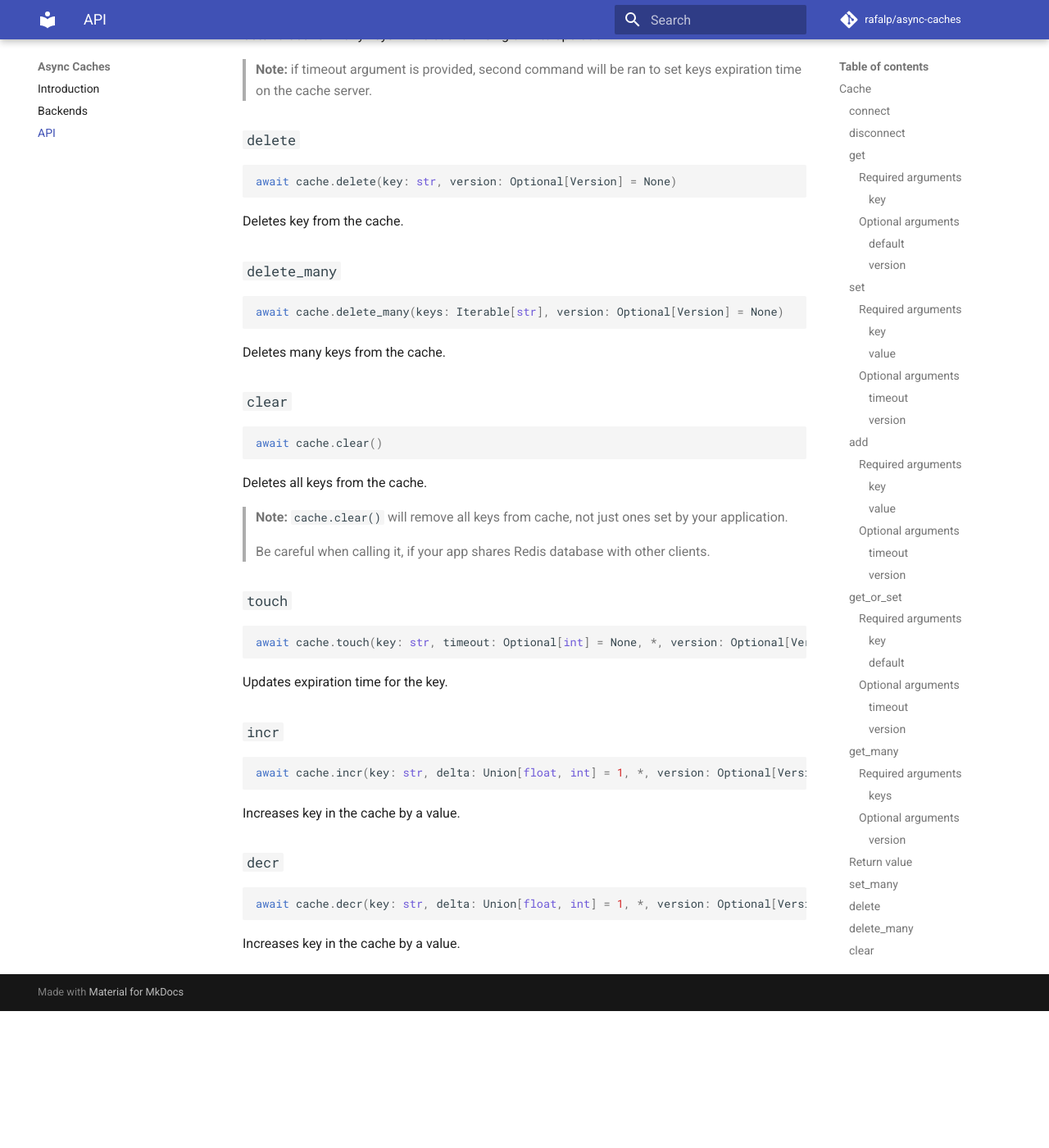
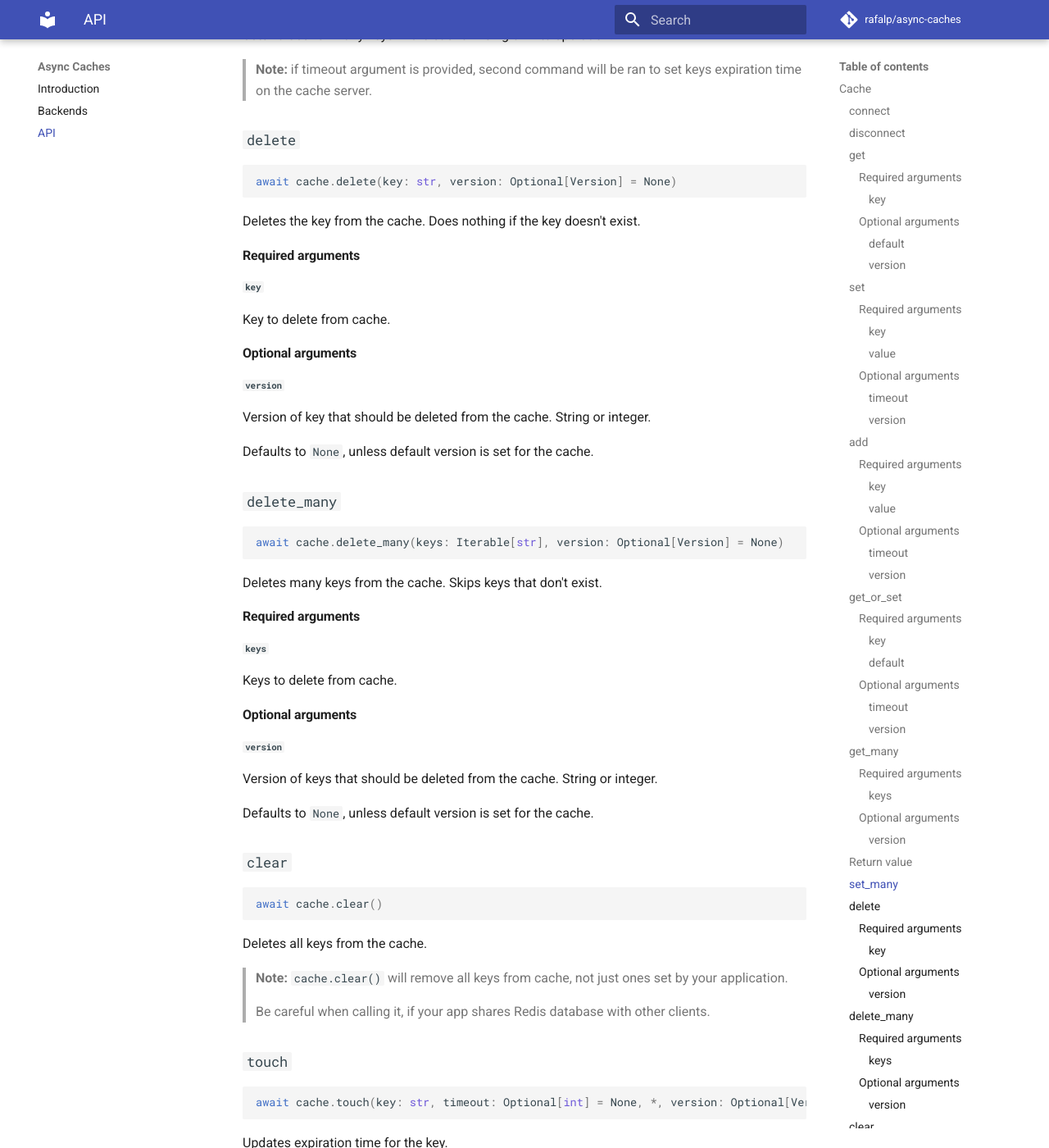
Before and after one commit to rafalp/async-caches, an MkDocs documentation site: the page built from docs/api.md, in a window 1280 px wide and 1400 px high, scrolled down 3759 px. Shown: the whole window at 82% size. Built offline with MkDocs 1.6.1 and Material for MkDocs 9.7.7, drawn with Linux system fonts in a browser that asks for light colours; comment, search, counter and statistics services are not loaded; before the commit the page ends 4992 px from its top, so only the background shows below that; some of the changed text lies outside the part shown.

Commit message:
Additional pass on docs

````diff
--- a/docs/api.md
+++ b/docs/api.md
@@ -49,7 +49,7 @@
 
 Version of key that should be returned. String or integer.
 
-Defaults to `None`, unless default version for set for the cache.
+Defaults to `None`, unless default version is set for the cache.
 
 
 ### `set`
@@ -86,7 +86,7 @@
 
 Version of key that should be set. String or integer.
 
-Defaults to `None`, unless default version for set for the cache.
+Defaults to `None`, unless default version is set for the cache.
 
 
 ### `add`
@@ -123,7 +123,7 @@
 
 Version of key that should be set. String or integer.
 
-Defaults to `None`, unless default version for set for the cache.
+Defaults to `None`, unless default version is set for the cache.
 
 
 ### `get_or_set`
@@ -162,7 +162,7 @@
 
 Version of key that should be get (or set). String or integer.
 
-Defaults to `None`, unless default version for set for the cache.
+Defaults to `None`, unless default version is set for the cache.
 
 
 ### `get_many`
@@ -187,7 +187,7 @@
 
 Version of keys that should be get from the cache. String or integer.
 
-Defaults to `None`, unless default version for set for the cache.
+Defaults to `None`, unless default version is set for the cache.
 
 
 ### Return value
@@ -212,7 +212,23 @@
 await cache.delete(key: str, version: Optional[Version] = None)
 ```
 
-Deletes key from the cache.
+Deletes the key from the cache. Does nothing if the key doesn't exist.
+
+
+#### Required arguments
+
+##### `key`
+
+Key to delete from cache.
+
+
+#### Optional arguments
+
+##### `version`
+
+Version of key that should be deleted from the cache. String or integer.
+
+Defaults to `None`, unless default version is set for the cache.
 
 
 ### `delete_many`
@@ -221,7 +237,23 @@
 await cache.delete_many(keys: Iterable[str], version: Optional[Version] = None)
 ```
 
-Deletes many keys from the cache.
+Deletes many keys from the cache. Skips keys that don't exist.
+
+
+#### Required arguments
+
+##### `keys`
+
+Keys to delete from cache.
+
+
+#### Optional arguments
+
+##### `version`
+
+Version of keys that should be deleted from the cache. String or integer.
+
+Defaults to `None`, unless default version is set for the cache.
 
 
 ### `clear`
@@ -246,13 +278,36 @@
 Updates expiration time for the key.
 
 
+#### Required arguments
+
+##### `key`
+
+String with cache key which timeout value should be updated.
+
+
+#### Optional arguments
+
+##### `timeout`
+
+Integer with number of seconds after which update key will expire and will be removed by the cache.
+
+Defaults to `None` (cache forever), unless default timeout is set for cache.
+
+
+##### `version`
+
+Version of key that should be update. String or integer.
+
+Defaults to `None`, unless default version is set for the cache.
+
+
 ### `incr`
 
 ```python
 await cache.incr(key: str, delta: Union[float, int] = 1, *, version: Optional[Version] = None) -> Union[float, int]
 ```
 
-Increases key in the cache by a value.
+Increases the value stored for specified key by specified amount.
 
 
 ### `decr`
@@ -261,4 +316,4 @@
 await cache.decr(key: str, delta: Union[float, int] = 1, *, version: Optional[Version] = None) -> Union[float, int]
 ```
 
-Increases key in the cache by a value.
+Decreases the value stored for specified key by specified amount.
````
